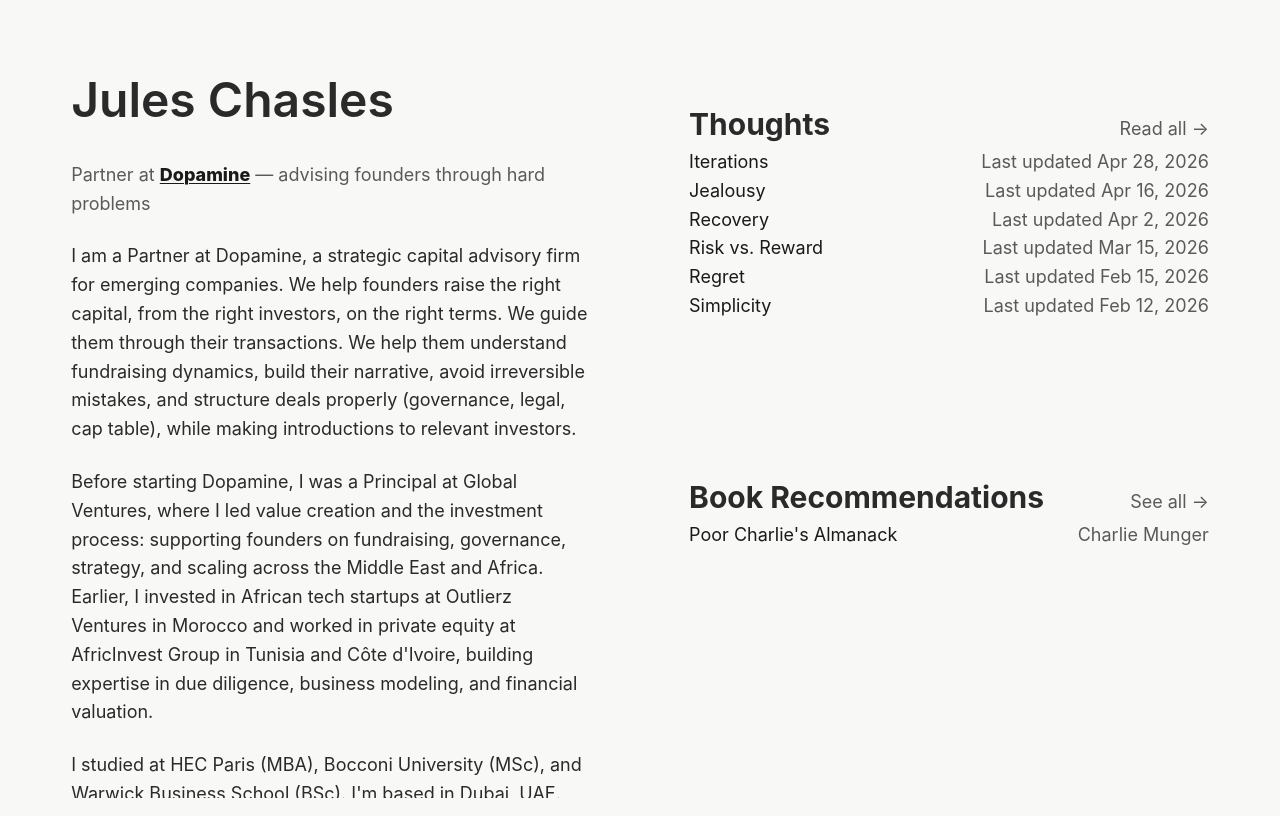
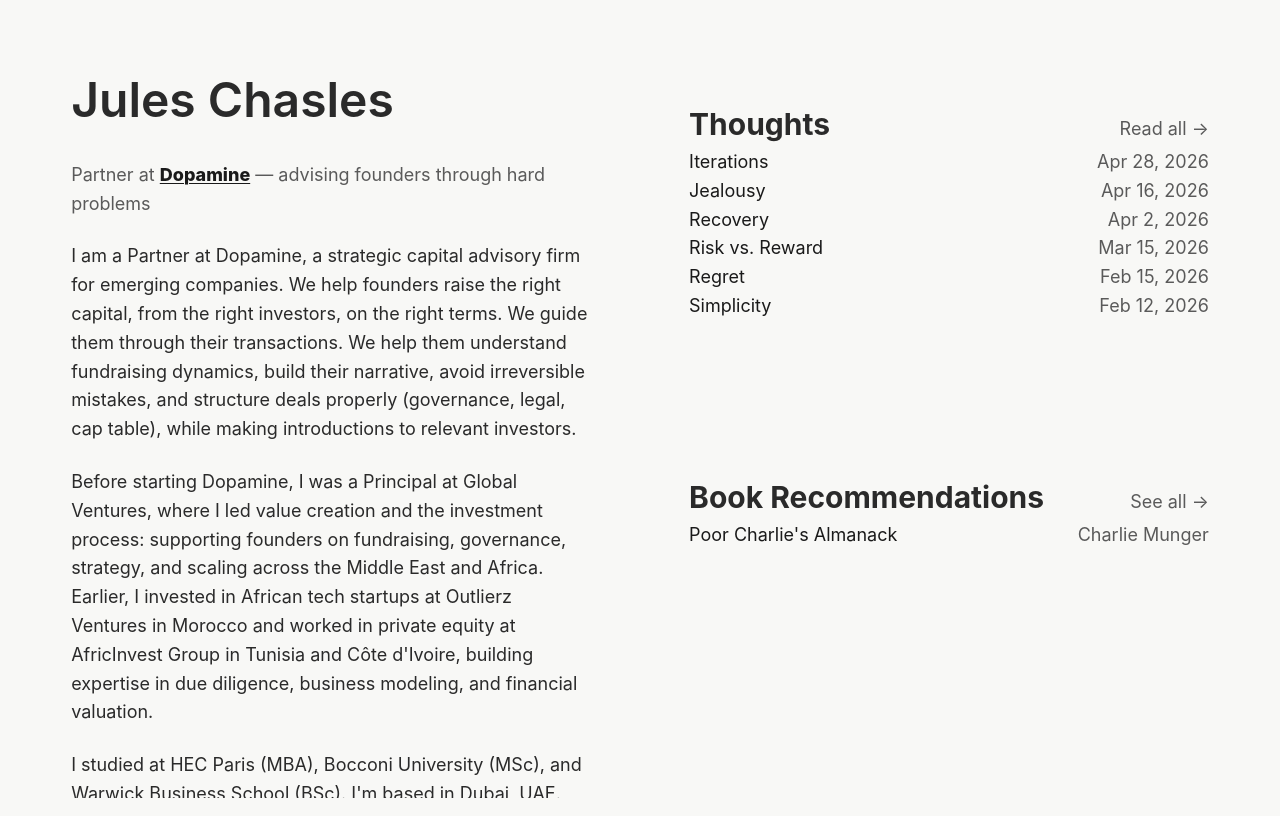
Before and after one commit to juleschasles/juleschasles-website, a Next.js app: page / in a window 1280 px wide. Built offline with nearby package versions, Linux system fonts and the light colour scheme.

Commit message:
homepage: smaller date text, remove 'Last updated' label

```diff
--- a/app/page.tsx
+++ b/app/page.tsx
@@ -42,15 +42,6 @@ export default function Home() {
               <span className="text-xs">↗</span>
               LinkedIn
             </a>
-            {/*            <a
-              href="https://www.dopaminecap.com"
-              target="_blank"
-              rel="noopener noreferrer"
-              className="link-nav"
-            >
-              <span className="text-xs">↗</span>
-              Book a Session
-            </a> */}
           </div>
         </div>
 
@@ -79,8 +70,8 @@ export default function Home() {
                     className="flex justify-between items-baseline gap-4 hover:opacity-70 transition-opacity no-underline"
                   >
                     <span className="text-sm font-normal">{post.title}</span>
-                    <span className="text-sm text-[#5A5A5A] whitespace-nowrap">
-                      Last updated {new Date(post.date).toLocaleDateString('en-US', {
+                    <span className="text-xs text-[#5A5A5A] whitespace-nowrap">
+                      {new Date(post.date).toLocaleDateString('en-US', {
                         month: 'short',
                         day: 'numeric',
                         year: 'numeric'
```
